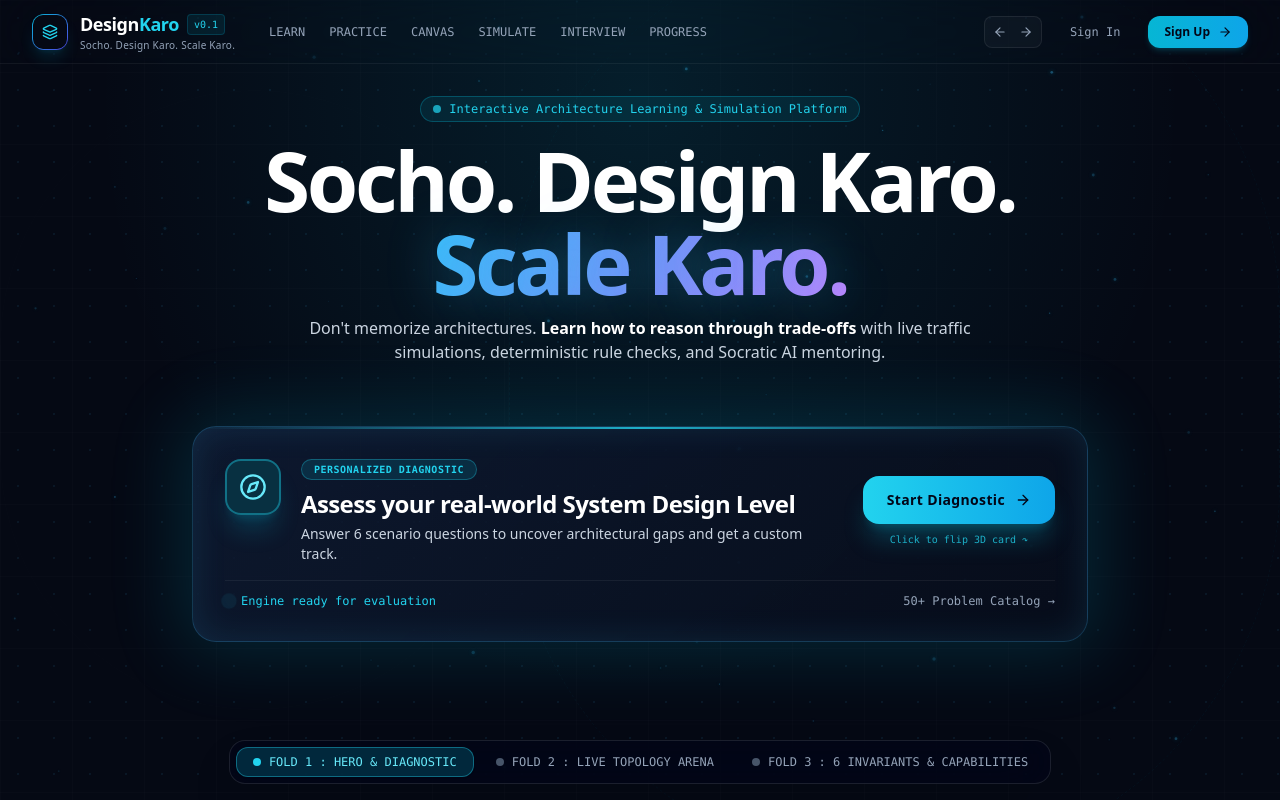
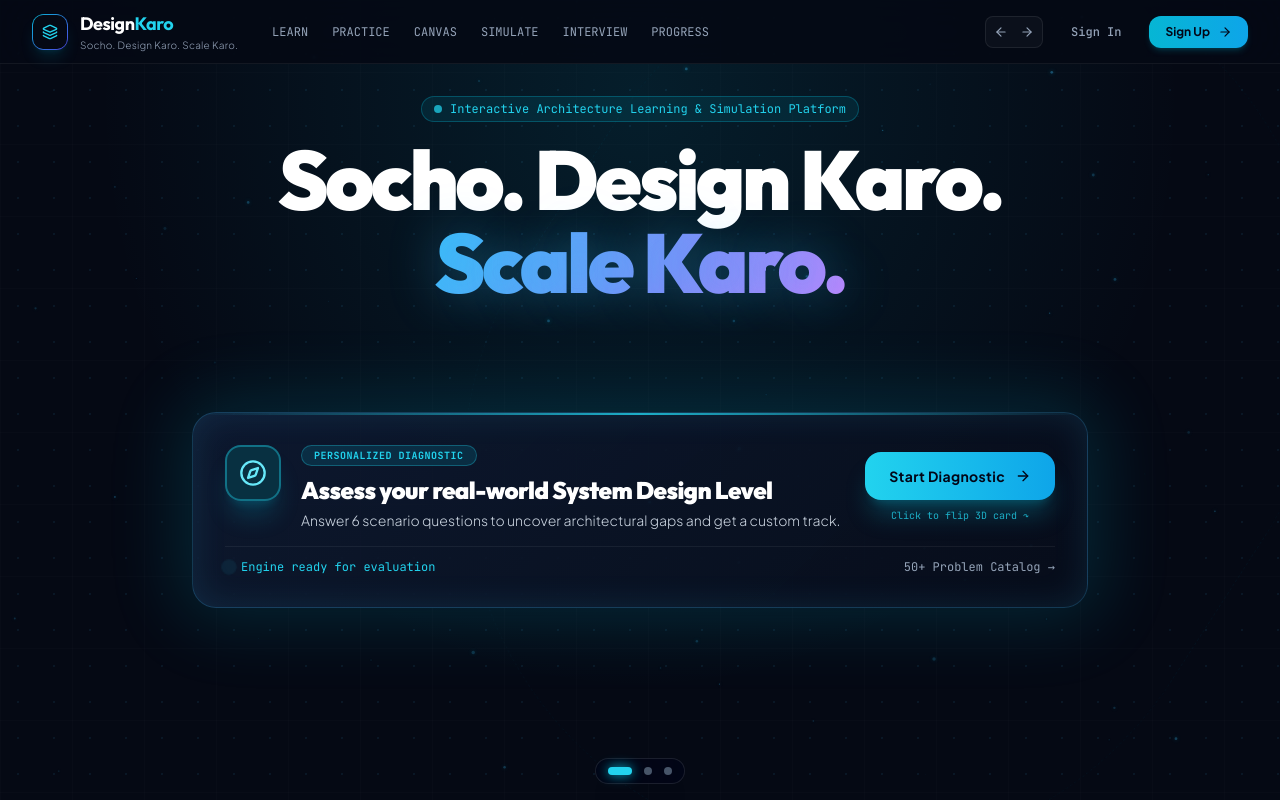
Before and after one commit to mithilesh1627/DesignKaro, a Next.js app in the folder frontend/: page / in a window 1280 px wide. Built offline with nearby package versions, Linux system fonts and the light colour scheme.

Commit message:
refactor(landing): remove v0.1 badge, subtitle text, and fold labels from floating dock

```diff
--- a/frontend/src/app/layout.tsx
+++ b/frontend/src/app/layout.tsx
@@ -2,7 +2,7 @@
 import "./globals.css";
 
 export const metadata: Metadata = {
-  title: "DesignKaro | Socho. Design Karo. Scale Karo.",
+  title: "DesignKaro - Interactive System Design & Architecture Simulator",
   description:
     "Interactive System Design learning, architecture practice, simulation, and interview platform. Don't memorize architectures. Learn how to think about architectures.",
 };
@@ -14,7 +14,15 @@
 }) {
   return (
     <html lang="en" className="dark">
-      <body className="min-h-screen flex flex-col bg-surface-950 text-slate-100 antialiased selection:bg-sky-500/30 selection:text-sky-200">
+      <head>
+        <link rel="preconnect" href="https://fonts.googleapis.com" />
+        <link rel="preconnect" href="https://fonts.gstatic.com" crossOrigin="" />
+        <link
+          href="https://fonts.googleapis.com/css2?family=JetBrains+Mono:wght@400;500;600;700&family=Outfit:wght@200;300;400;500;700;800;900&family=Plus+Jakarta+Sans:wght@300;400;500;600;700&display=swap"
+          rel="stylesheet"
+        />
+      </head>
+      <body className="min-h-screen bg-[#050914] text-slate-200 antialiased selection:bg-sky-500/30 selection:text-sky-200 font-sans">
         {children}
       </body>
     </html>
--- a/frontend/src/app/page.tsx
+++ b/frontend/src/app/page.tsx
@@ -44,11 +44,6 @@
   const canvasRef = useRef<HTMLCanvasElement | null>(null);
 
   const totalFolds = 3;
-  const foldLabels = [
-    "FOLD 1 : HERO & DIAGNOSTIC",
-    "FOLD 2 : LIVE TOPOLOGY ARENA",
-    "FOLD 3 : 6 INVARIANTS & CAPABILITIES",
-  ];
 
   // Closed loop navigation
   const switchFold = (targetIndex: number, forceForward?: boolean) => {
@@ -203,9 +198,6 @@
                 <span className="text-lg font-bold tracking-tight text-white font-display">
                   Design<span className="text-cyan-400">Karo</span>
                 </span>
-                <span className="rounded bg-cyan-500/10 px-1.5 py-0.5 text-[10px] font-mono font-medium text-cyan-400 border border-cyan-500/20">
-                  v0.1
-                </span>
               </div>
               <span className="text-[10px] text-slate-400 font-light hidden sm:block tracking-wide">
                 Socho. Design Karo. Scale Karo.
@@ -333,13 +325,6 @@
               <br />
               <span className="text-gradient-scale text-glow">Scale Karo.</span>
             </h1>
-            <p className="text-sm sm:text-base text-slate-300 max-w-2xl font-light leading-relaxed">
-              Don&apos;t memorize architectures.{" "}
-              <span className="text-white font-semibold">
-                Learn how to reason through trade-offs
-              </span>{" "}
-              with live traffic simulations, deterministic rule checks, and Socratic AI mentoring.
-            </p>
           </div>
 
           {/* HERO DIAGNOSTIC 3D FLIP CARD */}
@@ -476,13 +461,13 @@
                 className="text-xs font-mono text-slate-400 hover:text-white px-3 py-1.5 rounded-lg bg-white/[0.04] border border-white/[0.06] transition"
                 onClick={() => switchFold(0)}
               >
-                ← Fold 1
+                ← Previous
               </button>
               <button
                 className="text-xs font-mono text-cyan-400 hover:text-cyan-300 px-3 py-1.5 rounded-lg bg-cyan-950/50 border border-cyan-800/40 transition"
                 onClick={() => switchFold(2)}
               >
-                Fold 3 (Invariants) →
+                Next →
               </button>
             </div>
           </div>
@@ -1102,13 +1087,13 @@
                   className="px-3 py-1.5 rounded-xl bg-white/[0.05] hover:bg-white/[0.1] text-xs font-mono text-slate-300 transition"
                   onClick={() => switchFold(1)}
                 >
-                  ← Back to Fold 2
+                  ← Previous
                 </button>
                 <button
                   className="inline-flex items-center gap-1.5 px-4 py-1.5 rounded-xl bg-cyan-500 hover:bg-cyan-400 text-slate-950 text-xs font-mono font-bold transition shadow-lg shadow-cyan-500/20 active:scale-95"
                   onClick={() => switchFold(0)}
                 >
-                  <span>Loop to Fold 1</span>
+                  <span>Return to Start</span>
                   <ArrowRight className="w-3.5 h-3.5" />
                 </button>
               </div>
@@ -1148,25 +1133,18 @@
 
       {/* FIXED SLEEK FLOATING 3D CLOSED-LOOP FOLD DOCK */}
       <div className="fixed bottom-4 inset-x-0 z-50 flex justify-center pointer-events-none px-4">
-        <div className="pointer-events-auto bg-slate-950/80 backdrop-blur-xl border border-white/[0.1] rounded-2xl p-1.5 flex items-center gap-1.5 shadow-2xl">
-          {foldLabels.map((lbl, idx) => (
+        <div className="pointer-events-auto bg-slate-950/80 backdrop-blur-xl border border-white/[0.1] rounded-2xl px-3 py-2 flex items-center gap-3 shadow-2xl">
+          {[0, 1, 2].map((idx) => (
             <button
               key={idx}
               onClick={() => switchFold(idx)}
-              className={`px-3 sm:px-4 py-1.5 rounded-xl text-xs font-mono font-medium transition duration-200 flex items-center gap-2 ${
+              aria-label={`Go to slide ${idx + 1}`}
+              className={`rounded-full transition-all duration-300 ${
                 idx === currentFoldIndex
-                  ? "bg-cyan-500/20 text-cyan-300 border border-cyan-400/40 shadow-sm"
-                  : "text-slate-400 hover:text-white hover:bg-white/[0.05]"
+                  ? "w-6 h-2 bg-cyan-400 shadow-[0_0_12px_#06b6d4]"
+                  : "w-2 h-2 bg-slate-600 hover:bg-slate-400"
               }`}
-            >
-              <span
-                className={`w-2 h-2 rounded-full ${
-                  idx === currentFoldIndex ? "bg-cyan-400" : "bg-slate-600"
-                }`}
-              />
-              <span className="hidden md:inline">{lbl}</span>
-              <span className="md:hidden">Fold {idx + 1}</span>
-            </button>
+            />
           ))}
         </div>
       </div>
--- a/frontend/tailwind.config.ts
+++ b/frontend/tailwind.config.ts
@@ -11,6 +11,14 @@
     extend: {
       colors: {
         brand: {
+          bg: "#050914",
+          surface: "#0b1324",
+          card: "#0f1b33",
+          border: "#1b2c4e",
+          cyan: "#06b6d4",
+          neonBlue: "#38bdf8",
+          violet: "#818cf8",
+          accent: "#0284c7",
           50: "#f0f9ff",
           100: "#e0f2fe",
           200: "#bae6fd",
@@ -34,7 +42,10 @@
         },
       },
       fontFamily: {
+        sans: ['"Plus Jakarta Sans"', "system-ui", "sans-serif"],
+        display: ["Outfit", "sans-serif"],
         mono: [
+          '"JetBrains Mono"',
           "JetBrains Mono",
           "ui-monospace",
           "SFMono-Regular",
@@ -44,6 +55,25 @@
           "monospace",
         ],
       },
+      keyframes: {
+        spinSlow: {
+          "0%": { transform: "rotate(0deg)" },
+          "100%": { transform: "rotate(360deg)" },
+        },
+        flowLine: {
+          "0%": { strokeDashoffset: "60" },
+          "100%": { strokeDashoffset: "0" },
+        },
+        pulseSlow: {
+          "0%, 100%": { opacity: "0.3", transform: "scale(1)" },
+          "50%": { opacity: "0.7", transform: "scale(1.04)" },
+        },
+      },
+      animation: {
+        "spin-slow": "spinSlow 60s linear infinite",
+        "pulse-slow": "pulseSlow 5s cubic-bezier(0.4, 0, 0.6, 1) infinite",
+        flow: "flowLine 1.4s linear infinite",
+      },
     },
   },
   plugins: [],
```
